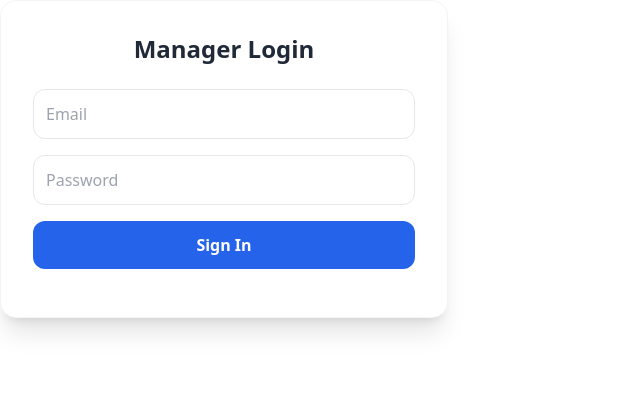
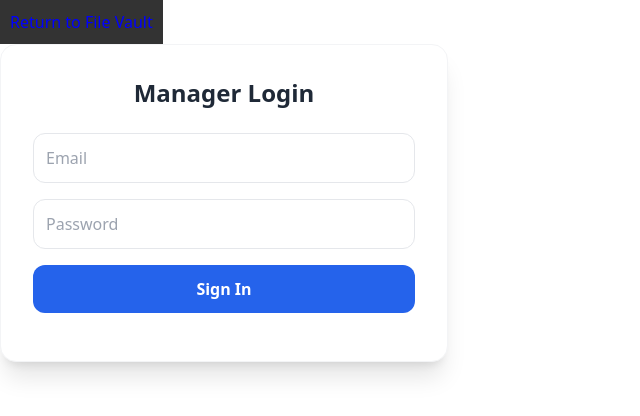
Before and after one commit to Jonathan-Acheampong042/Project-One, a plain HTML site: page login.html in a window 1280 px wide. Shown: the whole page, without its empty margins (0-640 px from the left). Drawn offline with nearby package versions, Linux system fonts and the light colour scheme.

Commit message:
Add return button to login page

```diff
--- a/login.html
+++ b/login.html
@@ -8,7 +8,9 @@
     <script src="https://cdn.tailwindcss.com"></script>
 </head>
 <body cass="bg-slate-50 min-h-screen flex items-center justify-center p-6">
-
+<button onclick="window.location.href='index.html'" style="padding: 10px; background: #333; color: blue;">
+  Return to File Vault
+</button>
     <div class="max-w-md w-full bg-white p-8 rounded-2xl shadow-xl border border-gray-100">
         <h2 class="text-2xl font-black text-center mb-6 text-gray-800">Manager Login</h2>
         <div class="space-y-4">
```
